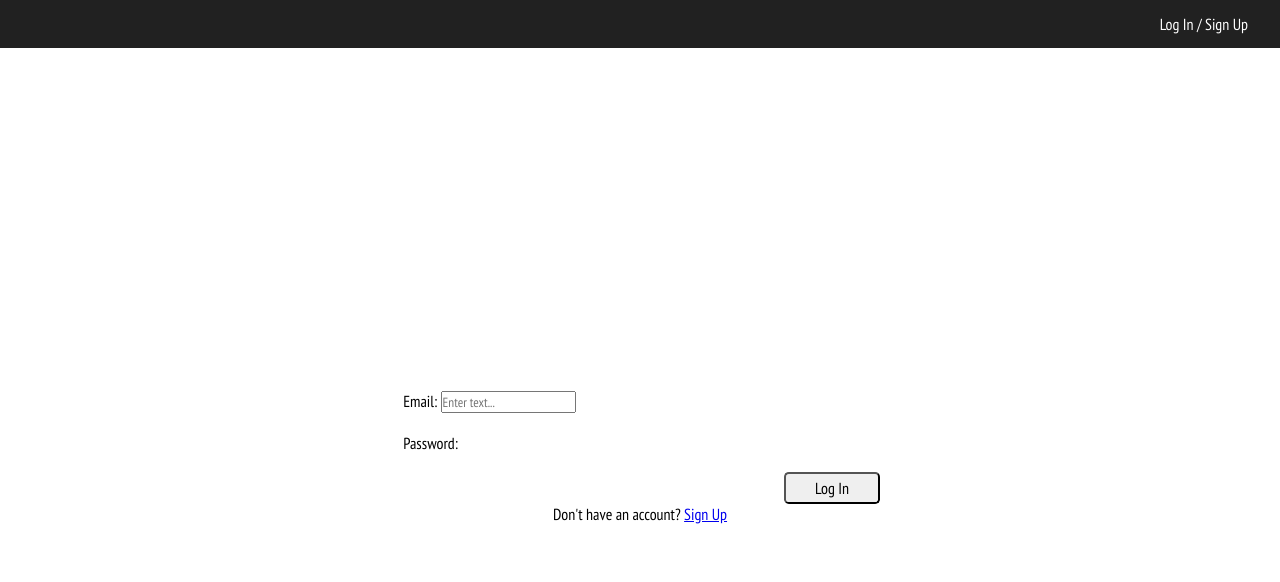
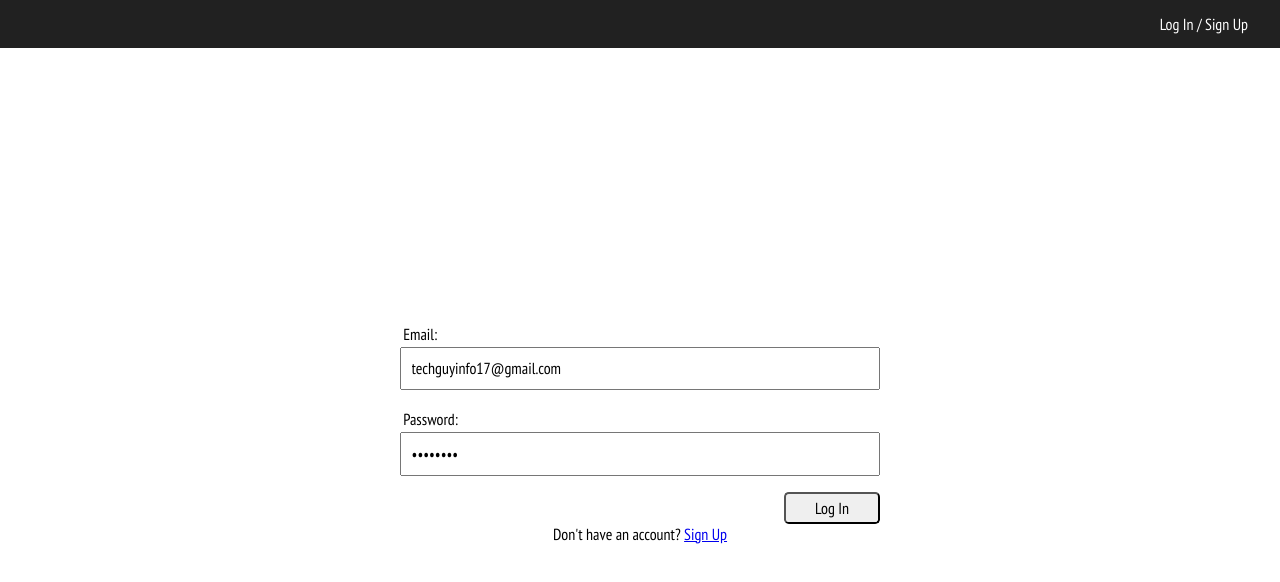
Before and after one commit to arkadyt/wework, a React (Create React App) app in the folder client/: page /login in a window 1280 px wide. Shown: the top 582 px of the page. Built offline with nearby package versions, Linux system fonts and the light colour scheme; what react-widgets-moment would draw is missing.

Commit message:
Prefill login form with testing account credentials.

```diff
--- a/client/src/components/Field/Field.js
+++ b/client/src/components/Field/Field.js
@@ -20,13 +20,6 @@ const field = ({
     const commonProps = { name, id: name, value, onChange }
 
     switch (type) {
-        case "text":
-            field = <input
-                {...commonProps}
-                placeholder={placeholder || "Enter text..."}
-                className="rw-widget-container rw-widget-input"
-                type="text" />
-            break
         case "textarea":
             field = <textarea
                 {...commonProps}
@@ -64,6 +57,12 @@ const field = ({
         case "submit":
             field = <button type="submit">{label}</button>
             break
+        default:
+            field = <input
+                {...commonProps}
+                placeholder={placeholder}
+                className="rw-widget-container rw-widget-input"
+                type={type} />
     }
 
     return <div className="Field-container">
--- a/client/src/components/Field/Field.scss
+++ b/client/src/components/Field/Field.scss
@@ -11,6 +11,12 @@
         font-size: 1rem;
         border-radius: .3rem;
     }
+    input[type=text],
+    input[type=password] {
+        font-size: 1rem;
+        padding: .6rem;
+        width: 100%;
+    }
     label {
         display: inline-block;
         padding: .2rem;
--- a/client/src/components/_Forms/Login/Login.js
+++ b/client/src/components/_Forms/Login/Login.js
@@ -9,8 +9,8 @@ import { loginUser } from '../../../state/actions/authActions'
 
 class Login extends React.Component {
     state = {
-        email: '',
-        password: ''
+        email: 'techguyinfo17@gmail.com',
+        password: '12345678'
     }
 
     render() {
--- a/client/src/components/_Forms/Login/Login.scss
+++ b/client/src/components/_Forms/Login/Login.scss
@@ -1,7 +1,7 @@
 @import 'mixins.scss';
 .Login-container {
     width: 100%;
-    height: 100vh;
+    height: 100%;
     @include flexList();
     form {
         @include flexList();
```
